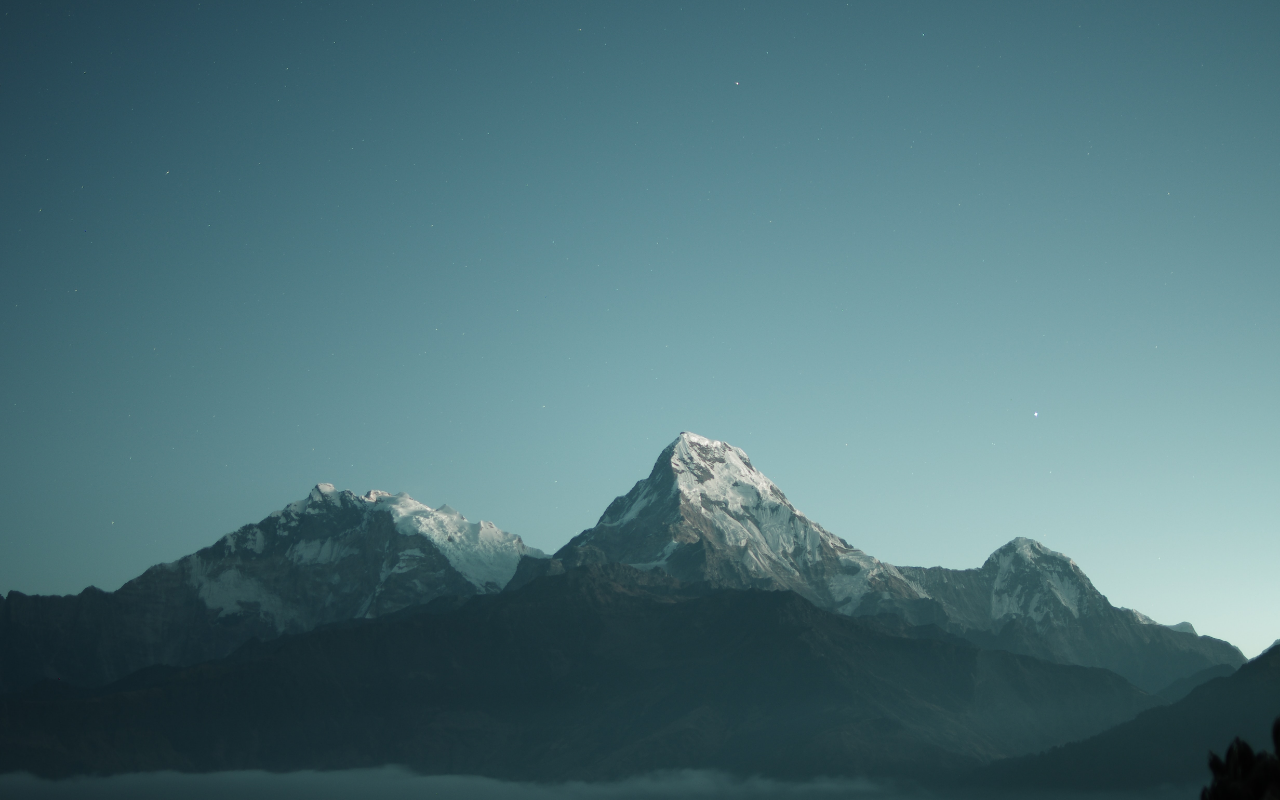
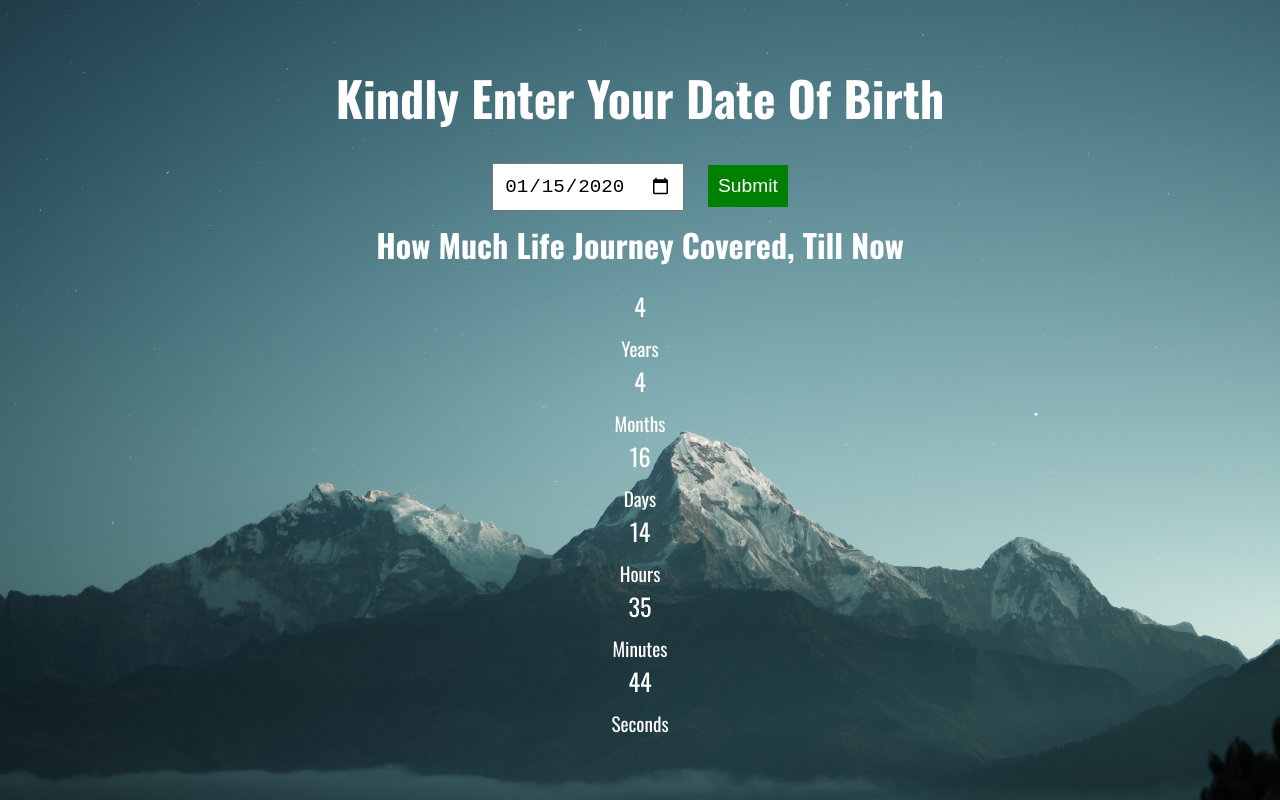
Before and after one commit to Rawatpriyanshu23/Project1-Life-Timer, a plain HTML site: page index.html in a window 1280 px wide. Both pictures are taken after typing "2020-01-15" into the empty fields and a click on the button "Submit". Drawn offline with nearby package versions, Linux system fonts and the light colour scheme.

Commit message:
Update style.css

```diff
--- a/style.css
+++ b/style.css
@@ -6,62 +6,76 @@
     box-sizing: border-box;
 }
 
-html,body {
-    font-family: "oswald" sans-serif;
-
+html, body {
+    font-family: "Oswald", sans-serif;
+    height: 100%;
+    overflow: hidden;
 }
 
-.background{
+.background {
     background-image: url('mountain1.jpg');
     height: 100vh;
     width: 100%;
     background-size: cover;
     background-repeat: no-repeat;
+    display: flex;
+    justify-content: center;
+    align-items: center;
+    flex-direction: column;
 }
 
 .container {
-    display: grid;
-    place-items: center;
-    height: 100vh;
-}
-
-.container h1{
-    font-size: 3rem;
-}
-
-.settings {
-    position: absolute;
-    bottom: 30px;
-    right: 20px;
-    display: flex;
-    align-items: center;
-    gap: 1rem;
-}
-
-.settings .fa-cog {
-    font-size: 3rem;
+    text-align: center;
     color: white;
 }
 
-.settings-content {
-    display: flex;
-    gap: 1rem;
+.input-container {
+    text-align: center;
 }
 
-.settings-content input {
-    padding: 0.5rem 1rem;
-    font-size: 1rem;
+.input-container h1 {
+    font-size: 3rem;
+    margin-bottom: 20px;
 }
 
-.settings-content button {
-    padding: 0.5rem 1rem;
-    background-color: green;
-    border: none;
-    border-radius: 10px;
-    font-size: 1rem;
-    color: white;
+.input-container input, .input-container button {
+    font-size: 1.2rem;
+    padding: 10px;
+    margin: 10px;
 }
 
-.hide {
+.input-container button {
+    background-color: green;
+    color: white;
+    border: none;
+    cursor: pointer;
+}
+
+.time-container {
     display: none;
+    flex-direction: column;
+    align-items: center;
 }
+
+.time-container.show {
+    display: flex;
+}
+
+.time-container h1 {
+    font-size: 2rem;
+    margin-bottom: 20px;
+}
+
+.time-item {
+    text-align: center;
+    /* margin: 10px; */
+}
+
+.time-item div:first-child {
+    font-size: 1.5rem;
+}
+
+.label {
+    font-size: 1.2rem;
+    margin-top: 10px;
+}
```
